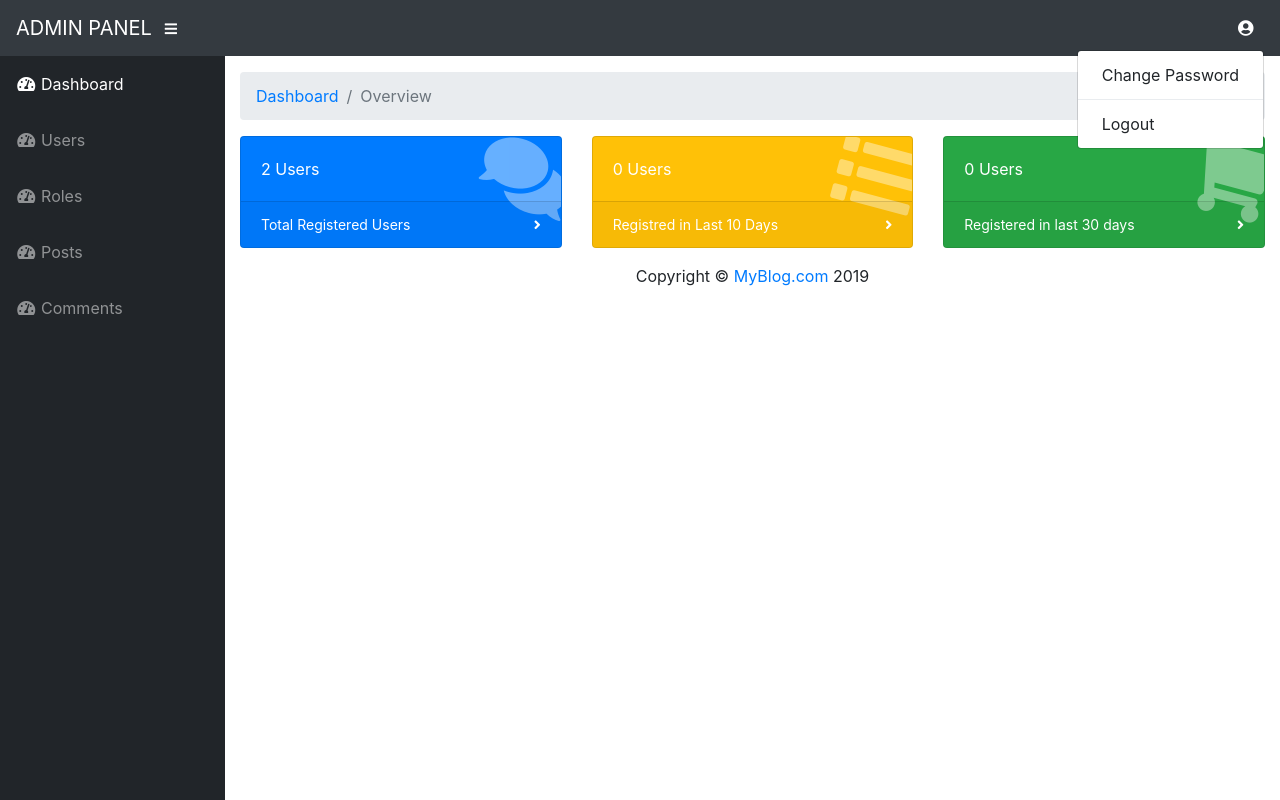
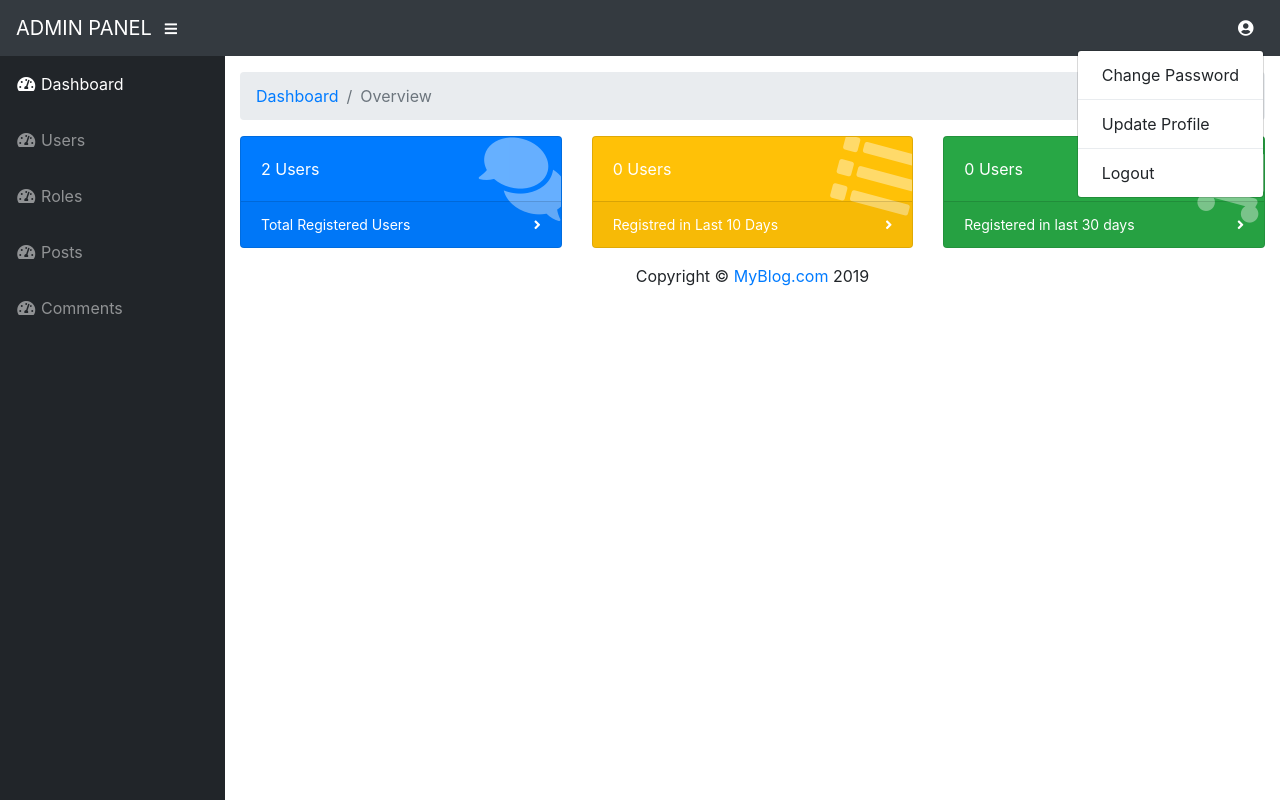
Before and after one commit to phpdevsuhel654/codeigniter_sample, a CodeIgniter app: page /rnd/admin/dashboard in a window 1280 px wide, after a click that opens the changed part. Run offline with CodeIgniter, Linux system fonts and the light colour scheme; a user stored in the database is signed in; data comes from the database, SQL or seed files in the repository; some libraries are stand-ins or nearby versions.

Commit message:
Update my profile changes

```diff
--- a/application/controllers/admin/dashboard.php
+++ b/application/controllers/admin/dashboard.php
@@ -8,6 +8,8 @@ Class Dashboard extends CI_Controller {
             redirect('admin/login');
         }
         $this->load->model('admin_dashboard_model');
+        $this->load->model("user_model");
+        //$this->load->model("general_model");
     }
 
     public function index() {
@@ -18,7 +20,40 @@ Class Dashboard extends CI_Controller {
         $this->template->set('title', 'Admin - Dashboard');
 		$this->template->load('admin/default', 'contents' , 'admin/dashboard', $data);
         //$this->load->view('admin/dashboard',['tcount'=>$totalcount,'tsevencount'=>$sevendayscount,'tthirycount'=>$thirtydayscount]);
+    }
 
+    /**
+     * Update user profile
+     */
+    public function update_profile() {
+        $this->load->helper(array('form', 'url'));
+        $this->load->library('form_validation');
+        $data['page_title'] = 'Update User Profile';
+        $sesssion_data = $this->session->userdata('sess_id');
+        //echo '<pre>'; print_r($ses_data); exit();
+        $data['user_data'] = $this->user_model->get_by_id($sesssion_data['id']);
+        //echo '<pre>'; print_r($data['user_data']); exit();
+        if(!empty($_POST)) {
+            //echo '<pre>'; print_r($_POST); exit();
+            $this->form_validation->set_rules('first_name', 'First Name', 'required');
+            $this->form_validation->set_rules('last_name', 'Last Name', 'required');
+            if ($this->form_validation->run() !== FALSE) {
+                $id = $sesssion_data['id'];
+                $sb_data = array();
+                $sb_data['first_name'] = $this->input->post('first_name');
+                $sb_data['last_name'] = $this->input->post('last_name');
+                //echo '<pre>'; print_r($user_data); exit();
+                $save_data = $this->user_model->update($id, $sb_data);
+                if(!empty($save_data)) {
+                    $this->session->set_flashdata('success', 'You have been successfully updated user profile data.');
+                    redirect('admin/dashboard/update_profile', 'refresh');
+                } else {
+                    $this->session->set_flashdata('failure', 'Something went wrong while saving data.');
+                }
+            }
+        }
+        $this->template->set('title', 'Admin - Update User Profile');
+		$this->template->load('admin/default', 'contents' , 'admin/update_user_profile', $data);
     }
 
 }
--- a/application/models/admin_login_model.php
+++ b/application/models/admin_login_model.php
@@ -8,7 +8,7 @@ Class admin_login_model extends MY_Model {
 		$query = $this->db->where(['role_id' => '1', 'username' => $username, 'password' => md5($password)]);
 		$account = $this->db->get($this->table)->row();
 		if($account!=NULL) {
-			return $account->id;
+			return $account;
 		}
 		return NULL;
 	}
--- a/application/views/layouts/admin/header.php
+++ b/application/views/layouts/admin/header.php
@@ -25,9 +25,10 @@
       </a>
       <div class="dropdown-menu dropdown-menu-right" aria-labelledby="userDropdown">
         <a class="dropdown-item" href="<?php echo site_url('admin/change_password'); ?>">Change Password</a>
-
         <div class="dropdown-divider"></div>
-        <a class="dropdown-item" href="<?php echo site_url('admin/Login/logout'); ?>" >Logout</a>
+        <a class="dropdown-item" href="<?php echo site_url('admin/dashboard/update_profile'); ?>" >Update Profile</a>
+        <div class="dropdown-divider"></div>
+        <a class="dropdown-item" href="<?php echo site_url('admin/login/logout'); ?>" >Logout</a>
       </div>
     </li>
   </ul>
```
Also changed, not shown: application/controllers/admin/login.php (+9 -1 lines).
